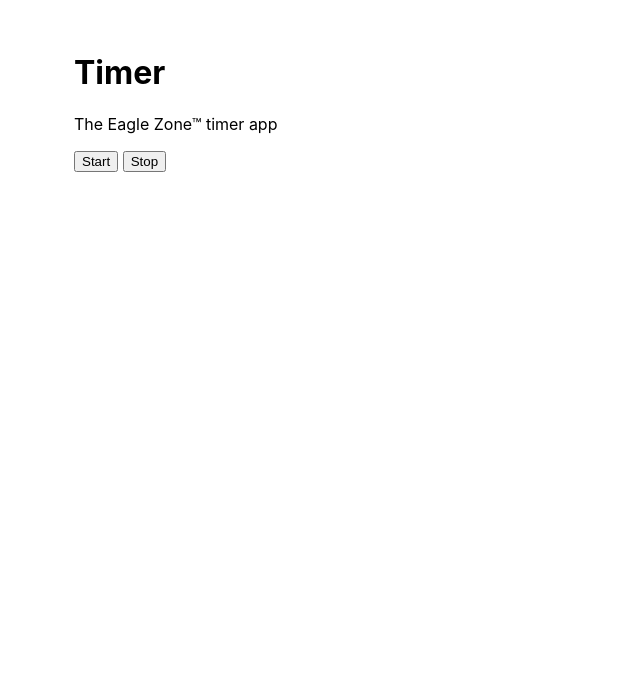
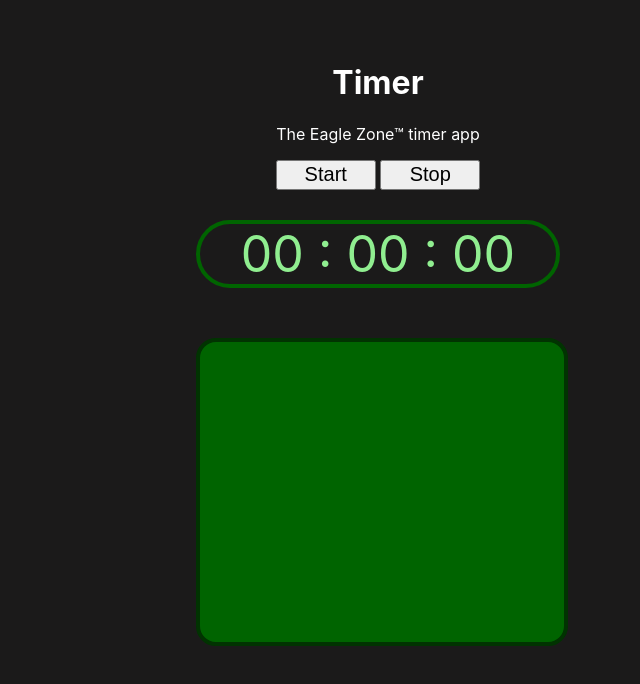
Before and after one commit to Collin-Swish/Timer-app, an Electron app: page src/index.html in a window 800 px wide. Shown: the whole page, without its empty margins (22-662 px from the left). Drawn offline with nearby package versions, Linux system fonts and the light colour scheme.

Commit message:
Added to the UI and added some css

```diff
--- a/src/index.css
+++ /dev/null
@@ -1,7 +0,0 @@
-body {
-  font-family: -apple-system, BlinkMacSystemFont, 'Segoe UI', Roboto, Helvetica,
-    Arial, sans-serif;
-  margin: auto;
-  max-width: 38rem;
-  padding: 2rem;
-}
--- a/src/index.html
+++ b/src/index.html
@@ -6,16 +6,19 @@
 
   <meta http-equiv="X-UA-Compatible" content="IE=edge">
   <meta name="viewport" content="width=device-width, initial-scale=1.0">
-  <link rel="stylesheet" href="index.css">
+  <link rel="stylesheet" href="styles.css">
   <title>Document</title>
 </head>
 <body>
   <body>
-    <h1>Timer</h1>
-    <p>The Eagle Zone™ timer app</p>
-    <button id="start">Start</button>
-    <button id="stop">Stop</button>
-    <p id="counter"></p>
+    <div id="Watch">
+      <h1>Timer</h1>
+      <p id="subtitle">The Eagle Zone™ timer app</p>
+      <button id="start">Start</button>
+      <button id="stop">Stop</button>
+      <p id="counter">00 : 00 : 00</p>
+      <div class="takes"></div>
+    </div>
   </body>
 </body>
 </html>
--- a/src/index.js
+++ b/src/index.js
@@ -1,6 +1,6 @@
 const { app, BrowserWindow } = require('electron');
 const path = require('path');
-const fs = require("fs");
+require('electron-reload')(__dirname);
 // Handle creating/removing shortcuts on Windows when installing/uninstalling.
 if (require('electron-squirrel-startup')) {
   // eslint-disable-line global-require
--- /dev/null
+++ b/src/styles.css
@@ -0,0 +1,48 @@
+body {
+  font-family: -apple-system, BlinkMacSystemFont, 'Segoe UI', Roboto, Helvetica,
+    Arial, sans-serif;
+  margin: auto;
+  max-width: 38rem;
+  padding: 2rem;
+  background-color: rgb(27, 26, 26);
+}
+
+#Watch{
+  margin: auto;
+  width: 60%;
+  padding: 10px;
+  text-align: center;
+}
+
+#Watch h1{
+  color:white;
+}
+#counter{
+  border: darkgreen solid 4px;
+  color:lightgreen;
+  border-radius: 60px;
+  margin-top:30px;
+}
+#Watch #subtitle{
+  color:white;
+}
+
+
+#Watch button{
+  width:100px;
+  height: 30px;
+  font-size: 20px;
+}
+
+#Watch #counter{
+  font-size: 50px;
+}
+
+.takes{
+  margin: auto;
+  border:rgb(1, 51, 1) solid 4px;
+  border-radius: 20px;
+  background-color: darkgreen;
+  width: 100%;
+  height: 300px;
+}
```
Also changed, not shown: package.json (+5 -2 lines), src/script.js (+26 -9 lines), 1 other file.
